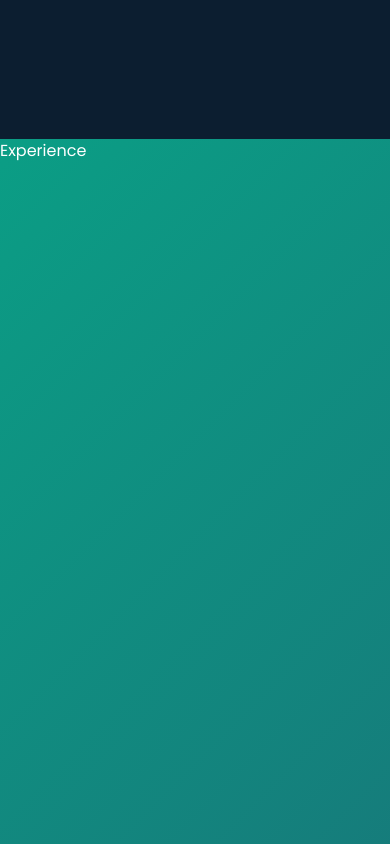
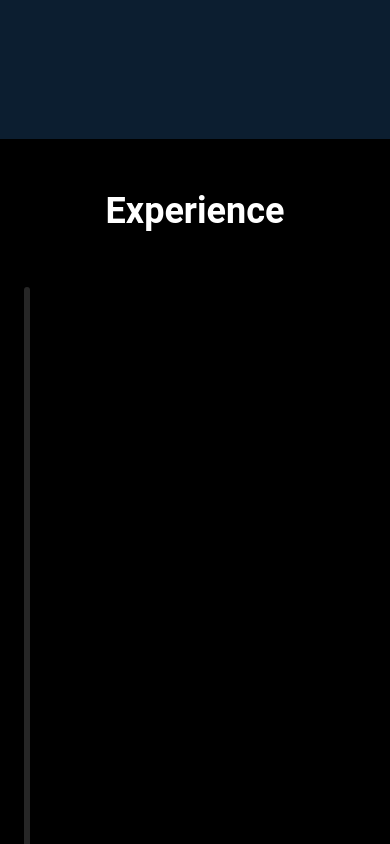
Before and after one commit to jasmine-1612/Jas.in, a React (Vite) app: page / in a window 390 px wide. Shown: the part 5800-6644 px from the top of the page. Built offline with nearby package versions, Linux system fonts and the light colour scheme.

Commit message:
Experience section completed

```diff
--- a/src/sections/Experience.jsx
+++ b/src/sections/Experience.jsx
@@ -1,10 +1,215 @@
+import React,{ useRef, useState} from "react";
 
-const Experience = () => {
-  return (
-    <div className='w-full h-screen'>
-      Experience
+import { motion, useTransform, useScroll} from "framer-motion";
+
+const experiences =[
+  {
+    role: "Demand Generation Analyst Intern",
+    company:"HighRadius Coporation",
+    duration:"July 2022 – May 2023",
+    description: `Analyzed financial datasets to drive revenue forecasting. Built performance tracking reports improving visibility of key metrics.`
+
+  },
+  {
+    role:"Associate Consultant",
+    company:"Oracle Financial Services Software",
+    duration: "July 2023 – Present",
+    description:`Developed backend services using Spring Boot and Java, integrating enterprise systems via Oracle Service Bus (OSB).`
+  },
+
+];
+
+// Reusable component to render each experience item with animations
+function ExperienceItem({exp, idx, start, end, scrollYProgress, layout}){
+// Animates the size of the marker (dot) as user scrolls
+
+const markerScale= useTransform(scrollYProgress,[start,end] , [0,1]);
+// Animates the opacity of the marker
+
+const markerOpacity= useTransform(scrollYProgress, [start, end],[0,1]);
+
+ // Animates the opacity of the card
+
+ const cardOpacity= useTransform(scrollYProgress, [start, end], [0,1]);
+
+ // Checks if card should be displayed above or below the timeline line
+ const isAbove = idx % 2 === 0;
+
+ // Animates vertical movement of cards for desktop layout
+ const cardY = useTransform(scrollYProgress, [start,end], [isAbove ? 30 : -30, 0]);
+
+ // Animates horizontal movement of cards for mobile layout
+
+ const cardX = useTransform(scrollYProgress, [start,end],[-24,0]);
+
+
+  // Render for Desktop layout
+  if(layout === "desktop"){
+    return(
+      <div className="relative flex-1 flex justify-center items-center min-w-0" key={`$exp.company}- ${exp.role}-${idx}`}>
+         {/* Marker dot on the timeline */}
+         <motion.div className="z-10 w-7 h-7 rounded-full bg-white shadow-[0_0_0_8px_rgba(255,255,255,0.1)]"
+          style= {{scale:markerScale, opacity:markerOpacity}}/>
+
+          <motion.div className={`absolute ${isAbove ? "-top-8" : "-bottom-8"} w-[3px] bg-white/40`}
+          style={{height: 40 , opacity : cardOpacity}}/>
+
+           {/* Experience card with role, company, duration, description */}
+           <motion.article className={`absolute ${isAbove ? "bottom-10" : "top-10"} bg-gray-900/80 backdrop-blur border border-bs-gray-700/70 rounded-xl p-7 w-[320px] shadow-lg `}
+           style={{opacity : cardOpacity , y: cardY , maxWidth : "90vw"}}
+           transition = {{duration:0.4 , delay : idx*0.15}}>
+
+
+
+            <h3 className="text-xl font-semibold">{exp.role}</h3>
+            <p className="text-md text-gray-400 mb-2">{exp.company} | {exp.duration}</p>
+            <p className="text-md text-gray-300 break-words">{exp.description}</p>
+
+           </motion.article>
+
+      </div>
+    );
+  }
+  // Render for Mobile layout
+  return(
+    <div key = {`${exp.company} -${exp.role}-m-${idx}`} className="relative flex items-start">
+      {/* Marker dot on mobile timeline */}
+      < motion.div className="absolute -left-[14px] top-3 z-10 w-7 h-7 rounded-full bg-white shadow-[0_0_0_rgba(255,255,255,0.1)]"
+      style={{opacity: cardOpacity, x: cardX}}
+
+
+      />
+      <motion.article
+      className="bg-gray-900/80 backdrop-blur border border-gray-700/70 rounded-xl p-5 w-[90vw] max-w-sm ml-6 shadow-lg"
+      style={{opacity : cardOpacity , x: cardX}}
+      transition={{duration:0.4, delay:idx*0.15}}
+      >
+      <h3 className="text-lg font-semibold break-words">{exp.role}</h3>
+      <p className="text-sm text-gray-400 mb-2 break-words">{exp.company} | {exp.duration}</p>
+      <p className="text-sm text-gray-300 break-words">{exp.description}</p>
+      </motion.article>
     </div>
-  )
+  );
+
 }
 
-export default Experience
+// Main Experience component
+
+const Experience = () =>{
+  const sceneRef = useRef(null);
+  const [isMobile, setisMobile] = useState(false);
+
+
+   // Detect window size and set isMobile state
+   React.useEffect(()=>{
+    const checkMobile = () => setisMobile(window.innerWidth <768);
+    checkMobile();
+    window.addEventListener("resize" , checkMobile);
+    return () => window.removeEventListener("resize", checkMobile);
+
+   },[]);
+
+
+   // Dynamic scene height based on device type and number of experiences
+
+   const SCENE_HEIGHT_VH = isMobile ? 100 * experiences.length*1.6 : 100 * experiences.length * 1.2;
+
+   // Get scroll progress for animations
+   const {scrollYProgress} = useScroll({target: sceneRef, offset: ["start start", "end end"]});
+
+
+    // Calculate thresholds for each experience card's animation start/end
+
+    const numExperiences = experiences.length;
+    const thresholds = React.useMemo(
+      () => Array.from({length : numExperiences}, (_,i)=> (i+1)/numExperiences),
+      [numExperiences]
+    );
+
+    // Animate timeline line width (desktop) and height (mobile)
+
+    const lineWidth = useTransform (scrollYProgress,(v) => `${v *100}%`);
+    const lineHeight = useTransform (scrollYProgress, (v) => `${v * 100}%`);
+
+    return(
+      <section id ="experience" className="relative bg-black text-white">
+        {/* Main container with dynamic height */}
+        <div ref ={sceneRef} style ={{ height: `${SCENE_HEIGHT_VH}vh`, minHeight:"120vh"}} className="relative">
+          <div className="sticky top-0 h-screen flex flex-col">
+
+             {/* Section Title */}
+             <div className="shrink-0 px-6 pt-8">
+              <h2 className="text-4xl sm:text-5xl font-semibold mt-5 text-center">Experience</h2>
+
+             </div>
+              {/* Timeline container */}
+              <div className="flex-1 flex items-center justify-center px-6 pb-10">
+              {/* Desktop Timeline */}
+              <div className="relative w-full max-w-7xl hidden md:block">
+                  {/* Horizontal timeline line */}
+                  <div className="relative h-[6px] bg-white/15 rounded">
+                  <motion.div className="absolute left-0 top-0 h-[6px] bg-white rounded origin-left"
+                  style={{width: lineWidth }}/>
+                  </div>
+
+                   {/* Experience items mapped for desktop */}
+                   <div className="relative flex justify-between mt-0">
+                    {experiences.map((exp ,idx) =>{
+                      const start = idx === 0 ? 0: thresholds[idx -1];
+                      const end = thresholds[idx];
+                      return(
+                        <ExperienceItem
+                        key={`${exp.company}-${exp.role}-${idx}`}
+                        exp={exp}
+                        idx={idx}
+                        start={start}
+                        end={end}
+                        scrollYProgress={scrollYProgress}
+                        layout="desktop"/>
+                      );
+                    })}
+                   </div>
+
+                   </div>
+                   {/* Mobile Timeline */}
+                   <div className=" relative w-full max-w-md md:hidden">
+
+                   {/* Vertical timeline line */}
+                   <div className="absolute left-0 top-0 bottom-0 w-[6px] bg-white/15 rounded ">
+                   <motion.div className="absolute top-0 left-0 w-[6px] bg-white rounded origin-top" style={{height:lineHeight}}/>
+                   </div>
+
+
+                    {/* Experience items mapped for mobile */}
+
+                    <div className="relative flex flex-col gap-10 ml-10 mt-6 pb-28">
+                      {experiences.map((exp, idx) => {
+                        const start= idx === 0? 0: thresholds[idx-1];
+                        const end = thresholds[idx];
+
+                        return(
+                          <ExperienceItem
+                          key={`${exp.company}-${exp.role} -m-${idx}`}
+                          exp={exp}
+                          idx={idx}
+                          start={start}
+                          end={end}
+                          scrollYProgress={scrollYProgress}
+                          layout="mobile"/>
+                        )
+                      })}
+                    </div>
+                    </div>
+
+              </div>
+          </div>
+          </div>
+
+
+
+
+      </section>
+    );
+} ;
+
+export default  Experience
```
